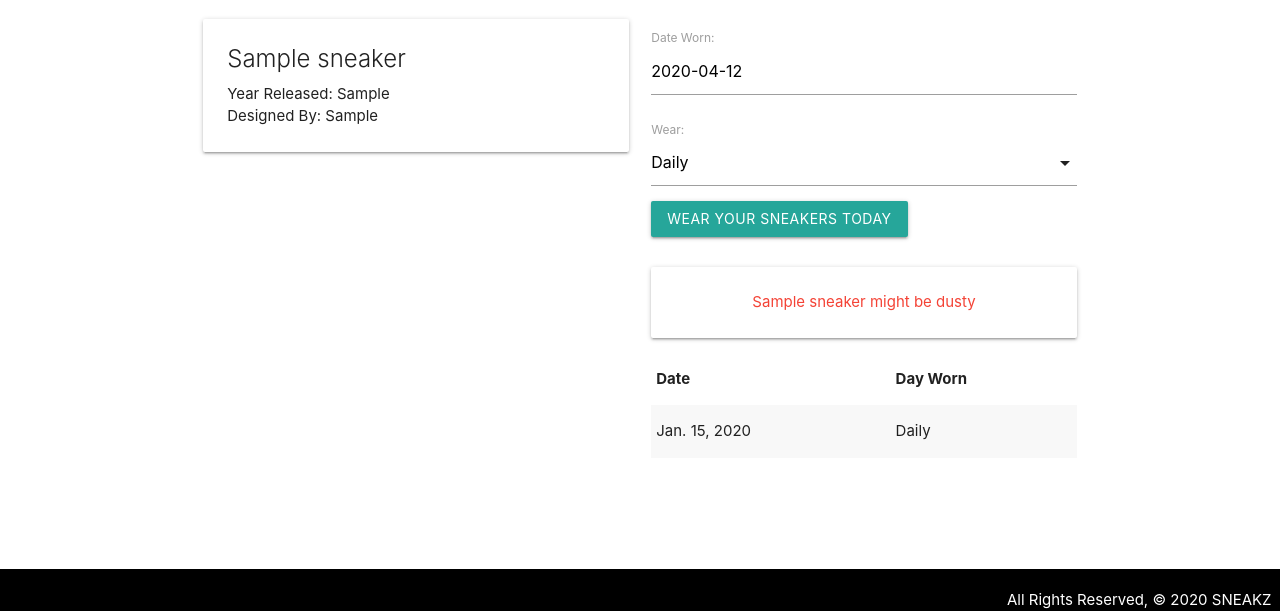
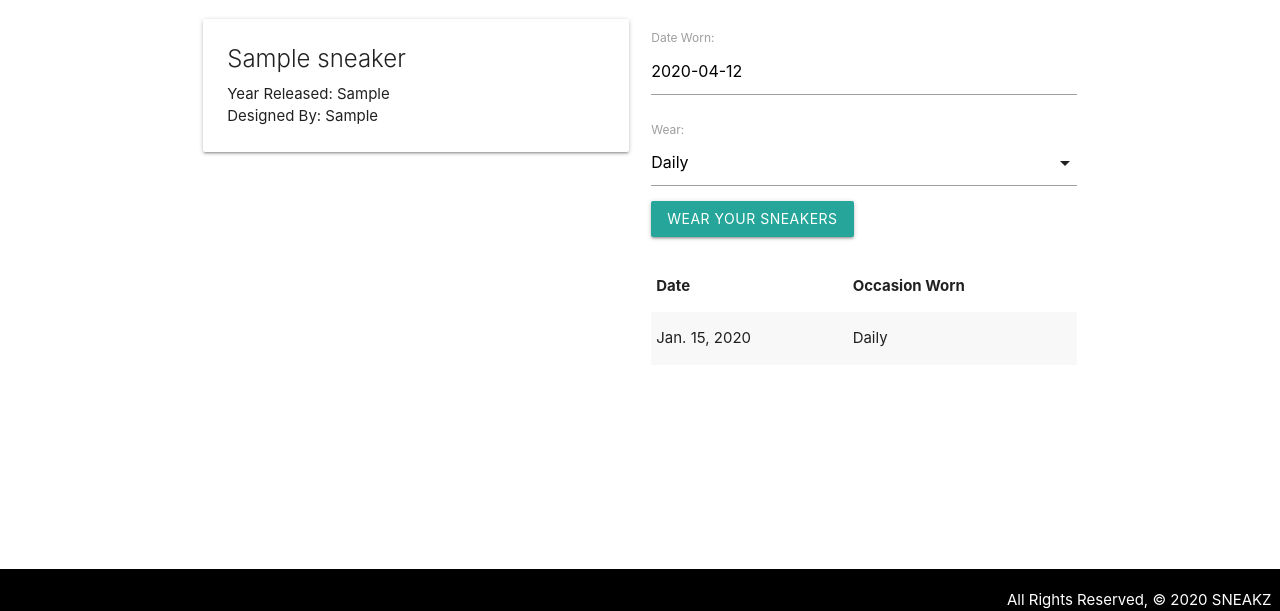
Before and after one commit to monicaaatadeo/sneakercollector, a Django app: page /sneakers/1/ in a window 1280 px wide. Shown: the part 189-800 px from the top of the page. Run offline with Django 3.2, Linux system fonts and the light colour scheme; tables that the repository leaves empty hold one stand-in row (values such as "Sample post").

Commit message:
cleaned up code, delete method still not working

```diff
--- a/main_app/models.py
+++ b/main_app/models.py
@@ -8,8 +8,6 @@ WEARS = (
 	('S', 'Special Event'),
 )
 
-
-# Create your models here.
 class Box(models.Model):
 	color = models.CharField(max_length=20)
 
@@ -18,7 +16,6 @@ class Box(models.Model):
 
 	def get_absolute_url(self):
 		return reverse('boxes_detail', kwargs={'pk': self.id})
-
 
 
 class Sneaker(models.Model):
--- a/main_app/templates/main_app/box_detail.html
+++ b/main_app/templates/main_app/box_detail.html
@@ -7,7 +7,7 @@
   <div class="col s6 col-offset-3">
     <div class="card">
       <div class="card-content">
-       <!--  <span class="card-title">Box</span> -->
+
         <p>Color: {{ box.color }}</p>
       </div>
       <div class="card-action">
--- a/main_app/templates/main_app/box_form.html
+++ b/main_app/templates/main_app/box_form.html
@@ -8,10 +8,10 @@
   {% endif %}
   <!-- Leaving the action empty makes the form post to the same url used to display it -->
   <form action="" method="post">
-    <!-- Django requires the following for security purposes -->
+
     {% csrf_token %}
     <table>
-      <!-- Render the inputs inside of <tr>s & <td>s -->
+
       {{ form.as_table }}
     </table>
     <input type="submit" value="Submit!" class="btn">
--- a/main_app/templates/sneakers/detail.html
+++ b/main_app/templates/sneakers/detail.html
@@ -20,7 +20,7 @@
       {% comment %} Cross Site Request Forgery token {% endcomment %}
       {% csrf_token %}
       {{ wearing_form.as_p }}
-      <input type="submit" class="btn" value="Wear Your Sneakers Today" />
+      <input type="submit" class="btn" value="Wear Your Sneakers" />
     </form>
 
     {% comment %}
@@ -32,13 +32,13 @@
     {% if sneaker.wore_for_week %}
       <div class="card-panel teal-text center-align">{{sneaker.name}} has been worn at least once this week</div>
     {% else %}
-      <div class="card-panel red-text center-align">{{sneaker.name}} might be dusty</div>
-    {% endif %}
+<!--       <div class="card-panel red-text center-align">{{sneaker.name}} might be dusty</div>
+    {% endif %} -->
 
 
     <table class="striped">
       <thead>
-        <tr><th>Date</th><th>Day Worn</th></tr>
+        <tr><th>Date</th><th>Occasion Worn</th></tr>
       </thead>
       <tbody>
         {% for wearing in sneaker.wearing_set.all %}
--- a/main_app/urls.py
+++ b/main_app/urls.py
@@ -7,10 +7,8 @@ urlpatterns = [
   path('sneakers/', views.sneakers_index, name='index'),
   path('sneakers/new/', views.new_sneaker, name='new_sneaker'),
   path('sneakers/<int:sneaker_id>/', views.sneakers_detail, name = 'detail'),
-
   path('sneakers/<int:sneaker_id>/edit/', views.sneakers_update, name='sneakers_update'),
   path('sneakers/<int:sneaker_id>/delete/', views.sneakers_delete, name='sneakers_delete'),
-
   path('sneakers/<int:sneaker_id>/add_wearing/', views.add_wearing, name = 'add_wearing'),
   path('sneakers/<int:sneaker_id>/assoc_box/<int:box_id>/', views.assoc_box, name='assoc_box'),
 
```
Also changed, not shown: main_app/views.py (+0 -11 lines), 1 other file.
